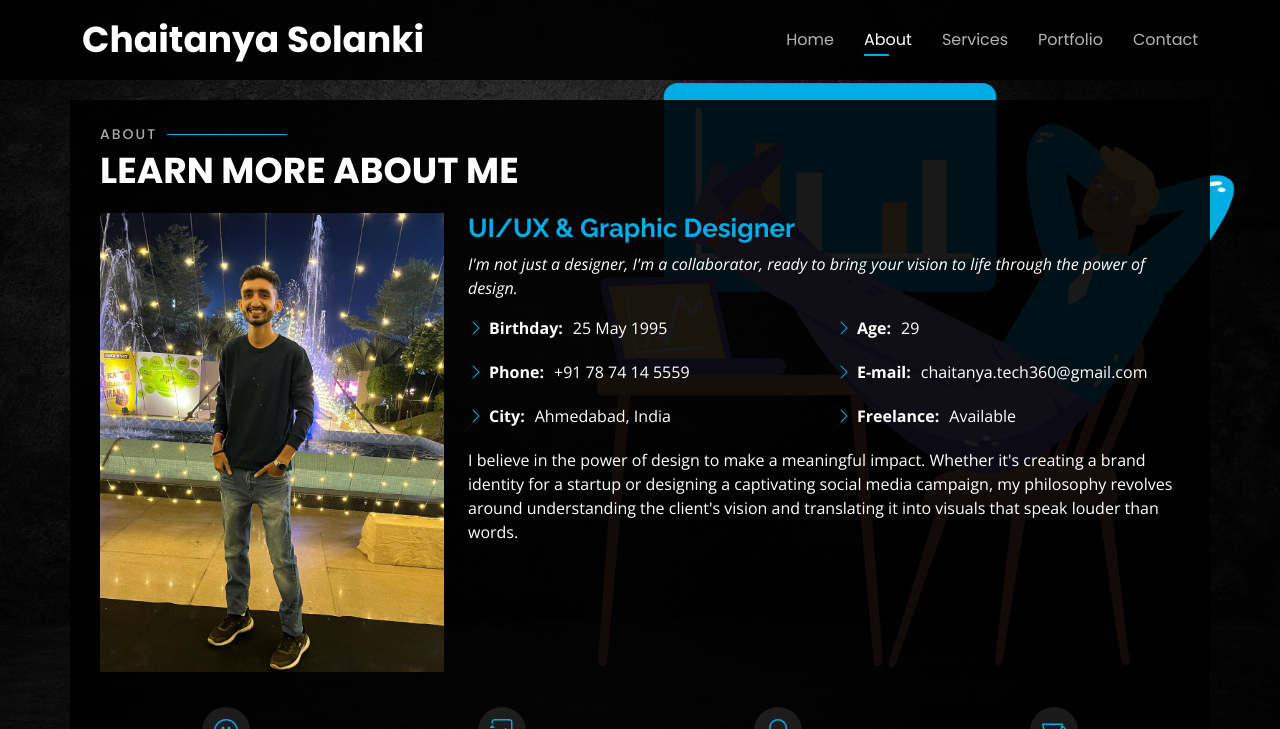
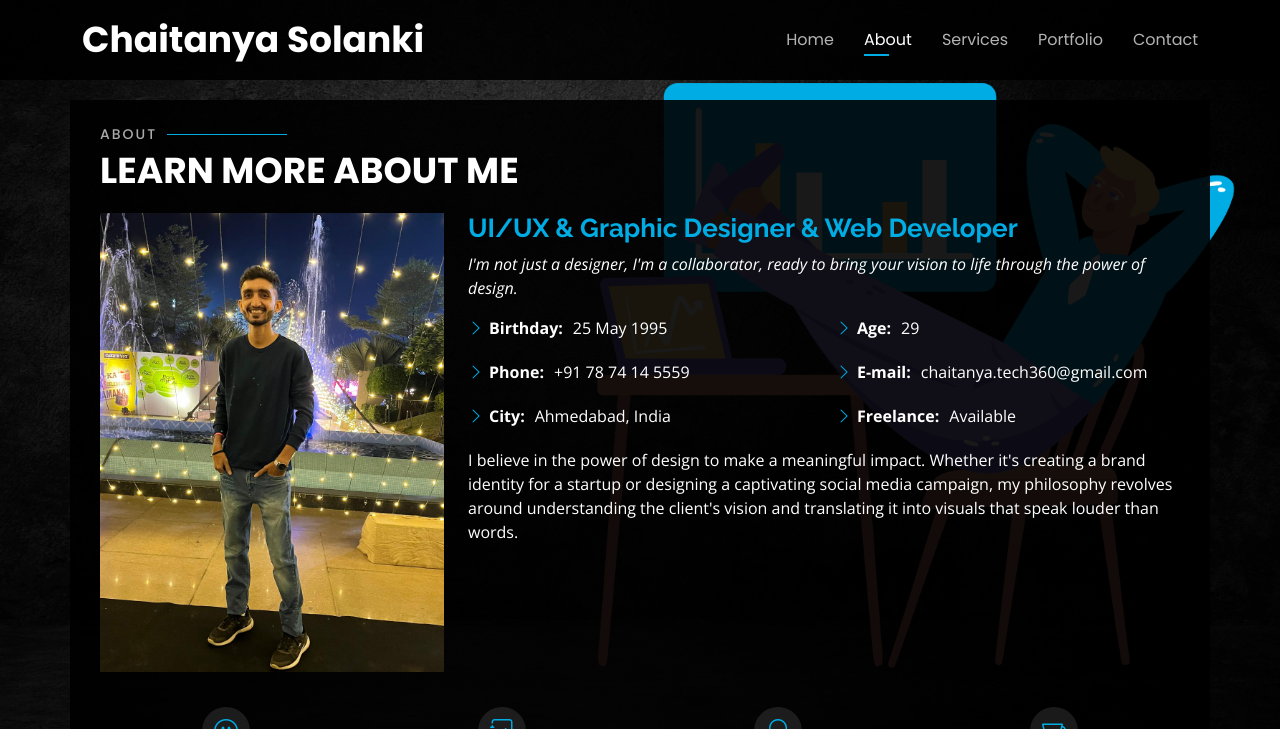
Before and after one commit to chaitanyagraphic/portfolio.io, a plain HTML site: page index.html in a window 1280 px wide. Both pictures are taken after a click on the link "About". Shown: the top 729 px of the page. Drawn offline with nearby package versions, Linux system fonts and the light colour scheme.

Commit message:
Update index.html

```diff
--- a/index.html
+++ b/index.html
@@ -78,7 +78,7 @@
           <img src="assets/img/My.jpeg" class="img-fluid" alt="">
         </div>
         <div class="col-lg-8 pt-4 pt-lg-0 content" data-aos="fade-left">
-          <h3>UI/UX &amp; Graphic Designer</h3>
+          <h3>UI/UX &amp; Graphic Designer & Web Developer</h3>
           <p class="fst-italic">
               I'm not just a designer, I'm a collaborator, ready to bring your vision to life through the power of design.
           </p>
```
